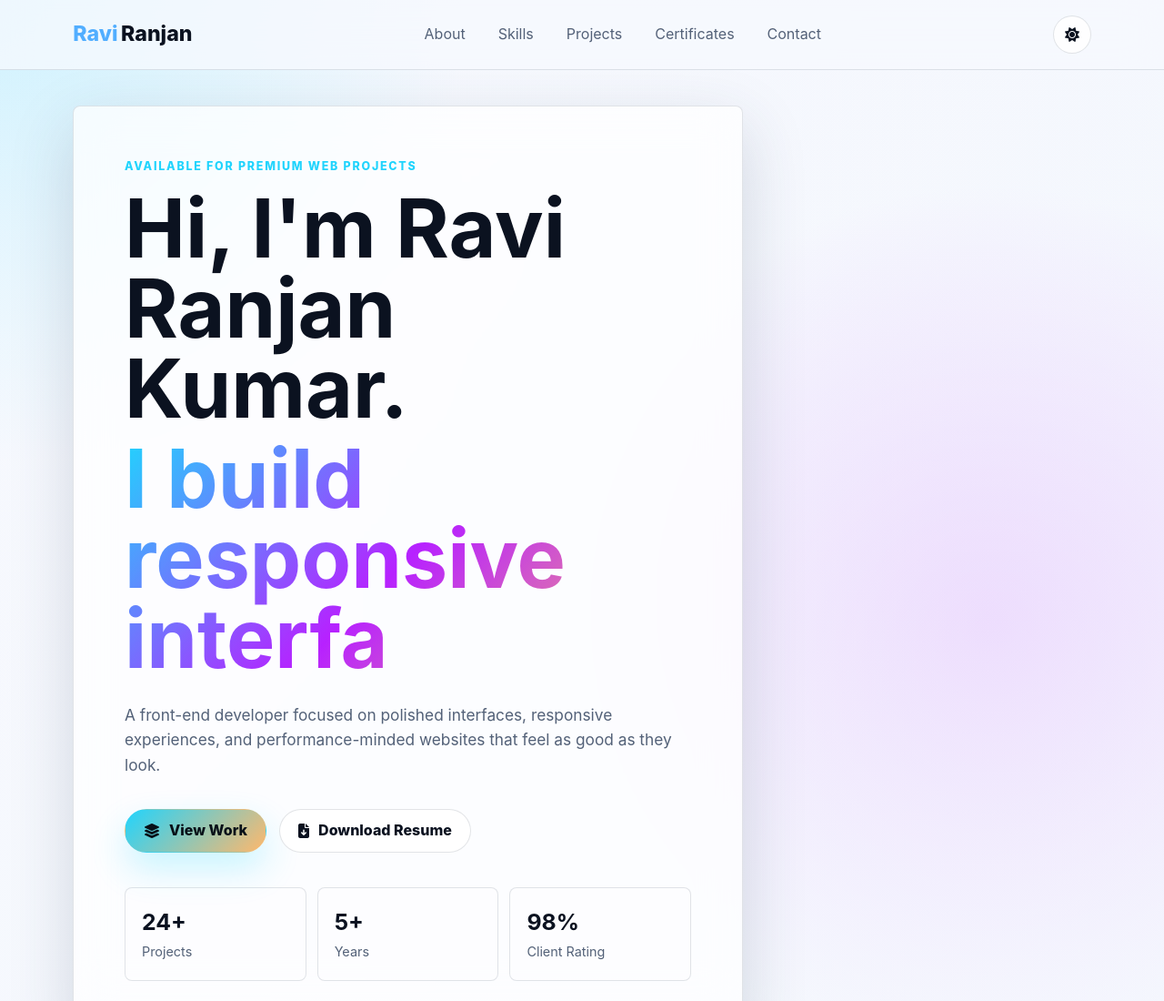
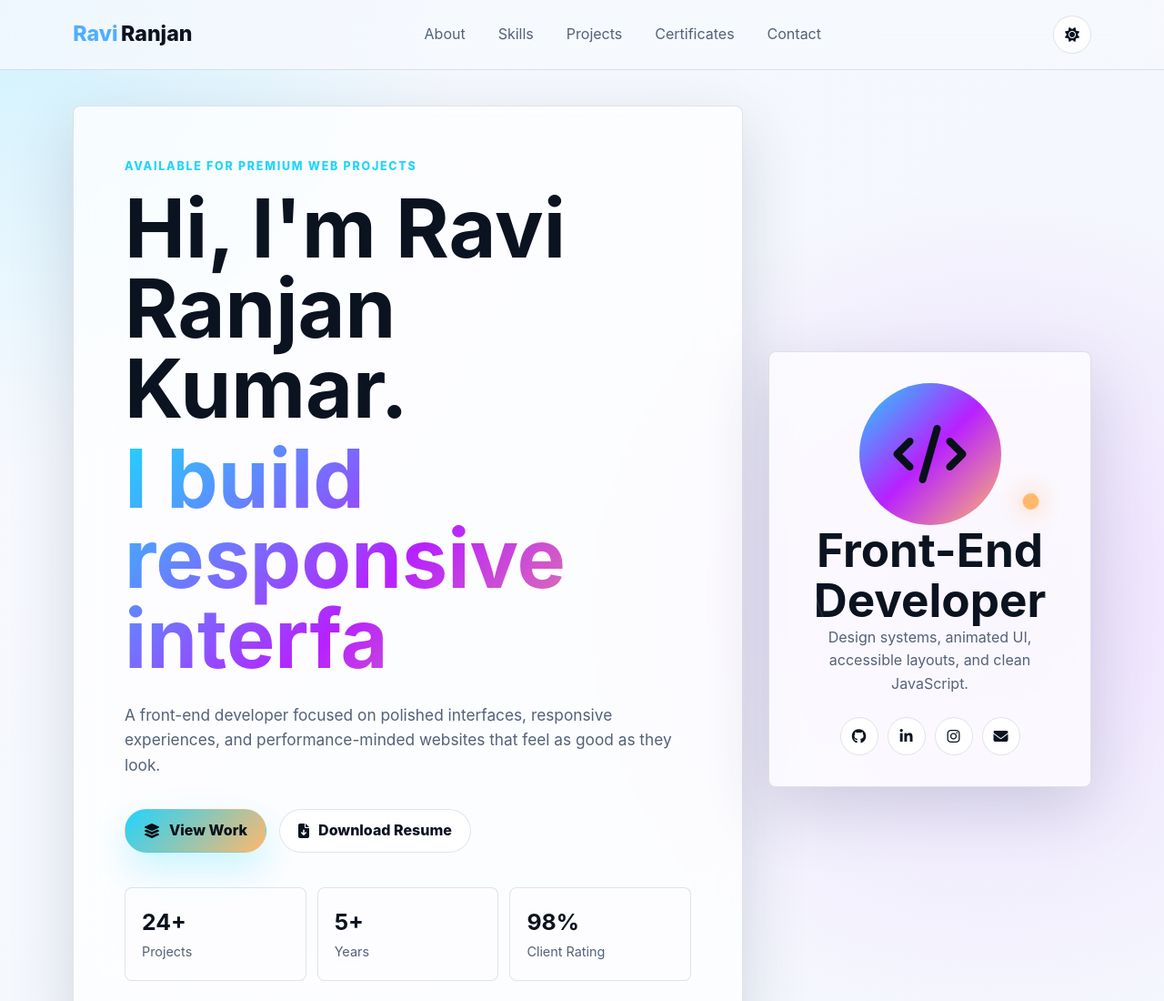
Before and after one commit to raviranjan9601/raviranjan-portfolio, a plain HTML site: page index.html in a window 1280 px wide. Shown: the top 1100 px of the page at 91% size. Drawn offline with Linux system fonts and the light colour scheme.

Commit message:
comment output

```diff
--- a/index.html
+++ b/index.html
@@ -115,7 +115,7 @@
               <div><strong>98%</strong><span>Client Rating</span></div>
             </div>
           </div>
-          <!-- <aside class="profile-card glass-panel" aria-label="Profile summary">
+          <aside class="profile-card glass-panel" aria-label="Profile summary">
             <div class="profile-orbit"></div>
             <div class="avatar"><i class="fa-solid fa-code"></i></div>
             <h2>Front-End Developer</h2>
@@ -143,7 +143,7 @@
                 ><i class="fa-solid fa-envelope"></i
               ></a>
             </div>
-          </aside> -->
+          </aside>
         </div>
       </section>
       <section class="section about" id="about" aria-labelledby="about-title">
```
